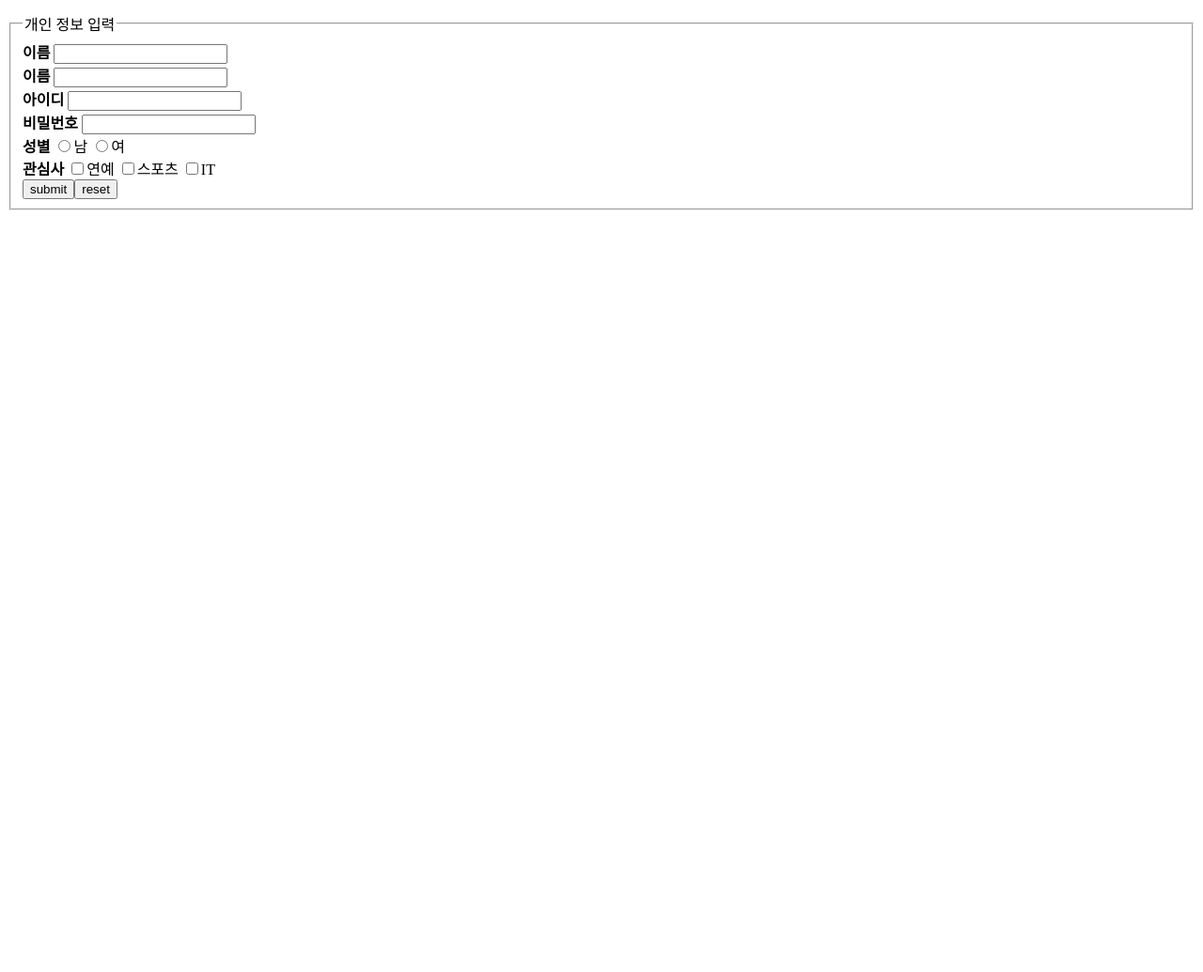
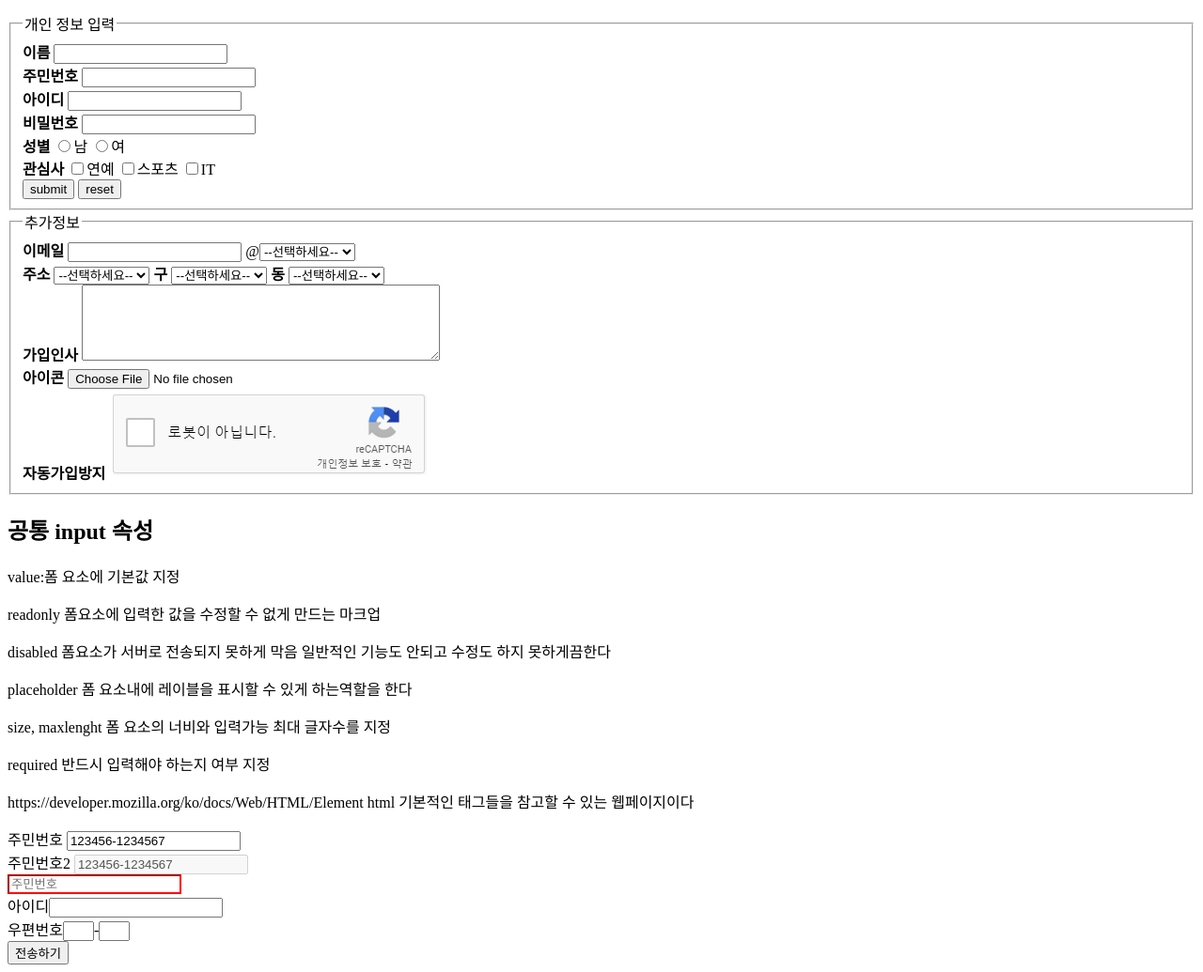
Before and after one commit to kdh6194/html5, a plain HTML site: page 09form.html in a window 1280 px wide. Shown: the part 2484-3519 px from the top of the page at 94% size. Before the commit the page ends 2716 px from the top, so only its background shows below. Drawn offline with Linux system fonts and the light colour scheme.

Commit message:
폼관련 태그

```diff
--- a/09form.html
+++ b/09form.html
@@ -5,6 +5,7 @@
     <title>폼관련 태그</title>
     <style>
         label {font-weight: bold}
+        input:invalid {border-color:red}
     </style>
 <!--label {font-weight: bold}은 라벨의 이름을 짙게 설정한다-->
 </head>
@@ -140,22 +141,96 @@
               <legend>개인 정보 입력</legend>
               <div><label for="name">이름</label>
                 <input type="text" name="name" id="name"> </div>
-              <div><label for="civilno">이름</label>
+              <div><label for="civilno">주민번호</label>
                   <input type="text" name="civilno" id="civilno"> </div>
               <div><label for="uid5">아이디</label>
                   <input type="text" name="userid" id="uid5"></div>
               <div><label for="pwd5">비밀번호</label>
                   <input type="password" name="passwd" id="pwd5"></div>
-              <div><label>성별</label>
+              <div id="gender"><label>성별</label>
                 <input type="radio" name="gender" value="1">남
                   <input type="radio" name="gender" value="2">여</div>
-              <div><label>관심사</label>
-                <input type="checkbox" name="interest" value="1">연예
-                <input type="checkbox" name="interest" value="2">스포츠
-                <input type="checkbox" name="interest" value="3">IT
+              <div><label for="interest" for="interest1" for="interest2">관심사</label>
+                <input type="checkbox" name="interest" id="interest" value="1">연예
+                <input type="checkbox" name="interest" id="interest1" value="2">스포츠
+                <input type="checkbox" name="interest" id="interest2" value="3">IT
               </div>
-              <div><button type="submit">submit</button><button type="reset">reset</button></div>
+              <div><button type="submit">submit</button>
+                  <button type="reset">reset</button></div>
           </fieldset>
+
+          <fieldset>
+              <legend>추가정보</legend>
+              <div><label>이메일</label>
+              <input type="text" name="email1" id="email">
+              @<select name="email2">
+                  <option>--선택하세요--</option>
+                  <option>google.com</option>
+                  <option>naver.com</option>
+                  <option>gmail.com</option>
+                  <option>daum.net</option>
+                  </select></div>
+              <div><label for="city">주소</label>
+                  <select name="city" id="city">
+                      <option>--선택하세요--</option>
+                      <option>서울</option>
+                      <option>경기</option>
+                      <option>인천</option>
+                      <option>대전</option>
+                  </select>
+              <label for="gu">구</label>
+                  <select name="gu" id="gu">
+                      <option>--선택하세요--</option>
+                      <option>강남구</option>
+                      <option>종로구</option>
+                      <option>구로구</option>
+                      <option>분당구</option>
+                  </select>
+                  <label for="dong">동</label>
+                      <select name="dong" id="dong">
+                          <option>--선택하세요--</option>
+                          <option>논현동</option>
+                          <option>인사동</option>
+                          <option>구로1동</option>
+                          <option>수내1동</option>
+                      </select>
+              </div>
+              <div><label>가입인사</label>
+              <textarea name="intro" id="intro" cols="45" rows="5"></textarea></div>
+              <div><label>아이콘</label>
+              <input type="file" name="icon" id="icon"></div>
+              <div><label>자동가입방지</label>
+                <img src="img/captcha.png"></div>
+          </fieldset>
+      </form>
+
+        <h2>공통 input 속성</h2>
+      <p>value:폼 요소에 기본값 지정</p>
+      <p>readonly 폼요소에 입력한 값을 수정할 수 없게 만드는 마크업</p>
+      <p>disabled 폼요소가 서버로 전송되지 못하게 막음
+          일반적인 기능도 안되고 수정도 하지 못하게끔한다</p>
+      <p>placeholder 폼 요소내에 레이블을 표시할 수 있게 하는역할을 한다</p>
+      <p>size, maxlenght 폼 요소의 너비와 입력가능 최대 글자수를 지정 </p>
+      <p>required 반드시 입력해야 하는지 여부 지정</p>
+      <p>https://developer.mozilla.org/ko/docs/Web/HTML/Element
+        html 기본적인 태그들을 참고할 수 있는 웹페이지이다</p>
+
+      <form>
+          <div>주민번호
+          <input type="text" name="jumin" readonly
+          value="123456-1234567"></div>
+          <div>주민번호2
+              <input type="text" name="jumin2"
+                     value="123456-1234567" disabled></div>
+          <div><input type="text" name="jumin3"
+               placeholder="주민번호" required></div>
+          <div>아이디<input type="text" name="uid6"
+                        maxlength="18"></div>
+          <div>우편번호<input type="text" name="zip1"
+                          maxlength="5" size="1">-<input type="text" name="zip2"
+                                                 maxlength="3" size="1"></div>
+
+          <div><button type="submit">전송하기</button></div>
       </form>
 
 </body>
```
Also changed, not shown: 06media.html (+1 -1 lines), 09join.html (added, +108 -0 lines), img/captcha.png (added).
